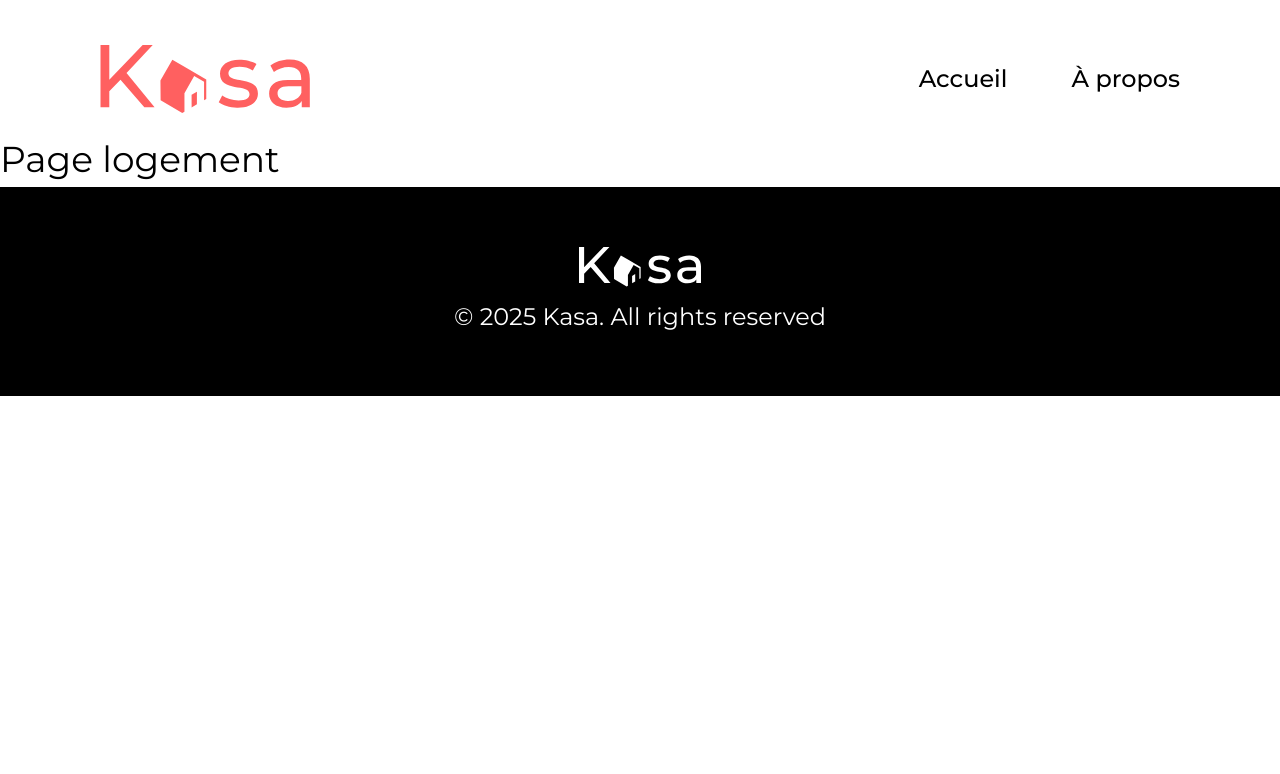
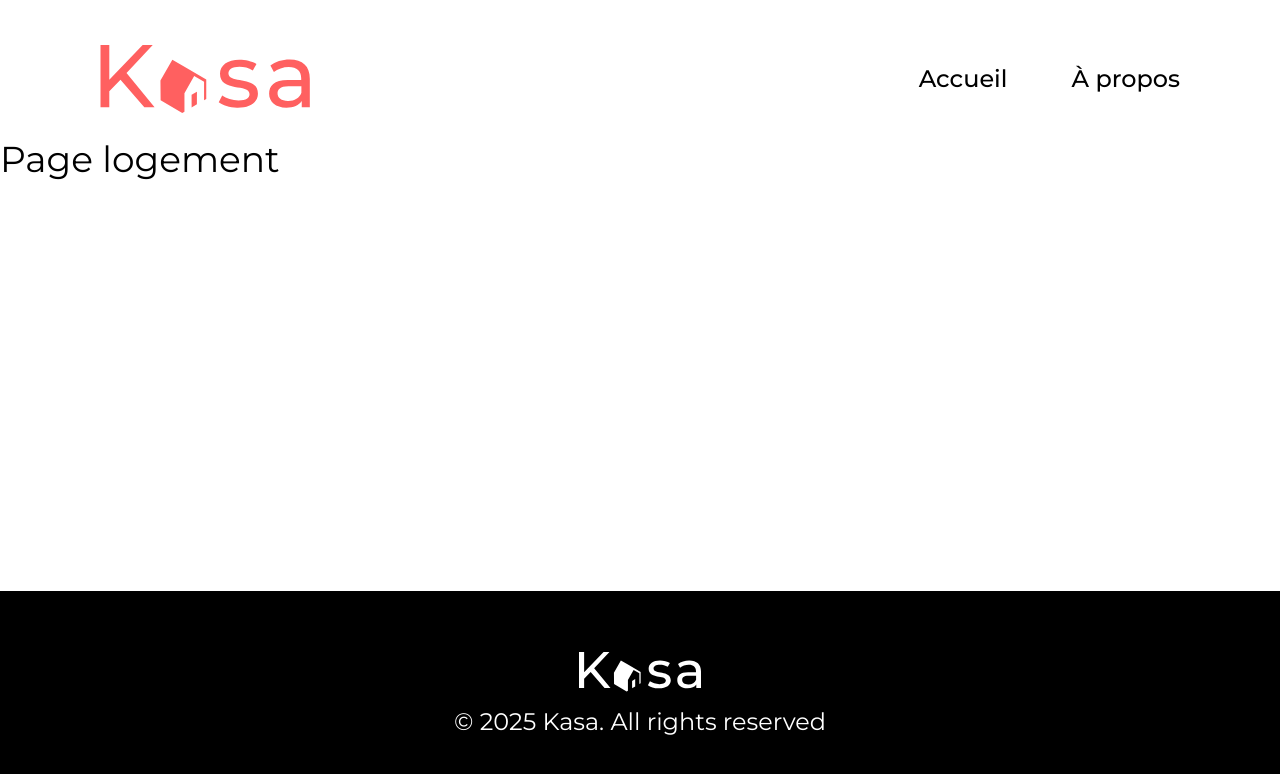
Before and after one commit to Jonathan-Huber/Kasa, a React (Vite) app: page /logement in a window 1280 px wide. Shown: the top 774 px of the page. Built offline with nearby package versions, Linux system fonts and the light colour scheme.

Commit message:
style: forcer le footer à rester collé en bas même avec peu de contenu

```diff
--- a/src/components/Header/_header.scss
+++ b/src/components/Header/_header.scss
@@ -2,6 +2,7 @@
 @use '../../styles/mixins' as m;
 
 .header {
+  width: 100%;
   display: flex;
   justify-content: space-between;
   align-items: center;
@@ -57,6 +58,8 @@
 
       &.active {
         text-decoration: underline;
+        text-decoration-thickness: 1px;
+        text-underline-offset: 4px;
       }
     }
   }
--- a/src/components/Layout/Layout.jsx
+++ b/src/components/Layout/Layout.jsx
@@ -1,13 +1,14 @@
 import Header from "../Header/Header";
 import Footer from "../Footer/Footer";
+import "./_layout.scss";
 
 function Layout({ children }) {
   return (
-    <>
+    <div className="layout">
       <Header />
-      <main>{children}</main>
+      <main className="layout__content">{children}</main>
       <Footer />
-    </>
+    </div>
   );
 }
 
--- /dev/null
+++ b/src/components/Layout/_layout.scss
@@ -0,0 +1,9 @@
+.layout {
+  display: flex;
+  flex-direction: column;
+  min-height: 100vh;
+}
+
+.layout__content {
+  flex: 1;
+}
--- a/src/styles/_base.scss
+++ b/src/styles/_base.scss
@@ -1,5 +1,9 @@
 @use 'variables' as v;
 @use 'mixins' as m;
+
+html, body {
+  height: 100%;
+}
 
 html {
   font-size: 14px; // base mobile → 1rem = 14px
```
